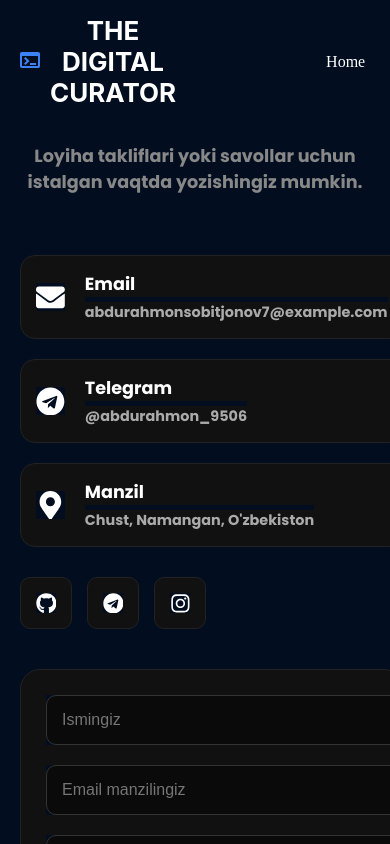
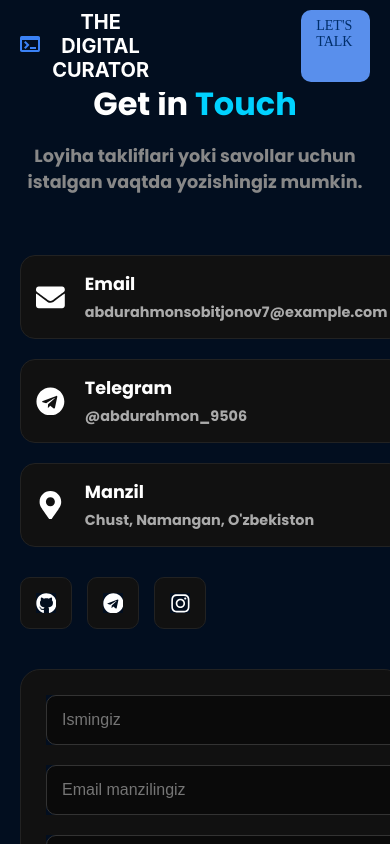
Before and after one commit to abdurahmon2204/my-first-portfolio, a React (Vite) app: page /contact in a window 390 px wide. Shown: the top 844 px of the page. Built offline with nearby package versions, Linux system fonts and the light colour scheme.

Commit message:
third commit

```diff
--- a/src/assets/Components/Navbar/Navbar.css
+++ b/src/assets/Components/Navbar/Navbar.css
@@ -33,14 +33,59 @@ text-transform: uppercase;
     padding: 15px 20px;
     position: fixed;
 }
-.talk{
- padding: 10px 20px ;
- background-color: #598fec;
- color: #002E6A;
- border-radius: 10px;
- border: none;
- cursor: pointer;
+.talk {
+    display: inline-block;
+    text-decoration: none;
+    padding: 10px 20px;
+    background-color: #598fec;
+    color: #002E6A;
+    border-radius: 10px;
+    border: none;
+    cursor: pointer;
+    transition: background-color 0.3s ease;
+  }
+
+  .talk:hover {
+    background-color: #86acec;
+  }
+
+
+  /* --- PLANSHEETLAR UCHUN (max-width: 1024px) --- */
+@media (max-width: 1024px) {
+    .nav-links {
+        gap: 25px; /* Masofa planshetda qisqaradi */
+    }
+    .navbar {
+        padding: 15px 3%;
+    }
 }
-.talk:hover{
-    background-color:#86acec ;
+
+/* --- TELEFONLAR UCHUN (max-width: 768px) --- */
+@media (max-width: 768px) {
+    .nav-links {
+        display: none; /* Odatda telefonda menyu yashiriladi (Hamburger menyu uchun) */
+    }
+
+    .navbar {
+        padding: 10px 20px;
+    }
+
+    .logo {
+        font-size: 20px; /* Logo biroz kichrayadi */
+    }
+
+    /* Agar telefonda ham linklar ko'rinishini xohlasang, display:flex qilib,
+       gap-ni juda kichik (masalan 10px) qilishing kerak. */
 }
+
+/* --- JUDA KICHIK TELEFONLAR UCHUN (max-width: 480px) --- */
+@media (max-width: 480px) {
+    .talk {
+        padding: 8px 15px; /* Tugma kichik ekranlarda sig'ishi uchun */
+        font-size: 14px;
+    }
+
+    .logo-box span {
+        display: none; /* Agar logo yonida matn bo'lsa, uni yashirish mumkin */
+    }
+}
--- a/src/assets/Pages/About/About.css
+++ b/src/assets/Pages/About/About.css
@@ -24,7 +24,7 @@
 .lead-text {
     color: #747070;
     font-size: 1.1rem;
-    background-color:#041022;
+    background-color:#020e1f;
 }
 
 
@@ -47,6 +47,9 @@
 .about-card p{
     background-color: #111;
 
+}
+.about-card b{
+    background-color: #111;
 }
 .about-card h3 {
     background: #111;
--- a/src/assets/Pages/About/About.jsx
+++ b/src/assets/Pages/About/About.jsx
@@ -24,7 +24,6 @@ const About = () => {
           </p>
         </div>
 
-        {/* 3. Yo'nalishlar (Skills) */}
         <div className="skills-grid">
           <div className="skill-box">
             <FaCode className="skill-icon" />
@@ -49,7 +48,6 @@ const About = () => {
         </div>
       </div>
 
-      {/* 4. Manifest bo'limi */}
       <section className="philosophy">
         <div className="philosophy-item">
           <h4>My Mission</h4>
--- a/src/assets/Pages/Contact/Contact.css
+++ b/src/assets/Pages/Contact/Contact.css
@@ -78,6 +78,7 @@
 .detail-icon {
     font-size: 1.8rem;
     color: #00d2ff;
+    background: #111111;
 }
 
 .detail-card h4 {
@@ -90,6 +91,9 @@
 .detail-card p {
     color: #aaaaaa;
     font-size: 0.9rem;
+    background: #111111;
+}
+.detail-card-links{
     background: #111111;
 }
 
@@ -116,7 +120,7 @@
 }
 
 .social-links-row a:hover {
-    background: #00d2ff;
+    background: #408797;
     color: #000000;
     border-color: #00d2ff;
     transform: translateY(-5px);
--- a/src/assets/Pages/Contact/Contact.jsx
+++ b/src/assets/Pages/Contact/Contact.jsx
@@ -6,29 +6,24 @@ import './Contact.css';
 const Contact = () => {
   const form = useRef();
 
-  // EmailJS-ni Public Key bilan ishga tushirish (Sizning kalitingiz)
   useEffect(() => {
     emailjs.init("ABZ8xK61QlyJhnSkh");
   }, []);
 
-  // Inputlarni boshqarish uchun holat
   const [formData, setFormData] = useState({
     user_name: '',
     user_email: '',
     message: ''
   });
 
-  // Input o'zgarganda ma'lumotni saqlash
   const handleChange = (e) => {
     const { name, value } = e.target;
     setFormData({ ...formData, [name]: value });
   };
 
-  // Xabarni yuborish funksiyasi
   const sendEmail = (e) => {
     e.preventDefault();
 
-    // Koddagi barcha ID-lar sizniki bilan almashtirildi
     emailjs.sendForm(
       'service_lojhil5',
       'template_h1x2nma',
@@ -38,7 +33,6 @@ const Contact = () => {
         console.log("Muvaffaqiyatli:", result.text);
         alert("Xabaringiz muvaffaqiyatli yuborildi! ✅");
 
-        // MAYDONLARNI TOZALASH
         setFormData({
           user_name: '',
           user_email: '',
@@ -59,11 +53,10 @@ const Contact = () => {
         </header>
 
         <div className="contact-wrapper">
-          {/* Chap taraf: Aloqa ma'lumotlari */}
           <div className="contact-details">
             <div className="detail-card">
               <FaEnvelope className="detail-icon" />
-              <div>
+              <div className='detail-card-links'>
                 <h4>Email</h4>
                 <p>abdurahmonsobitjonov7@example.com</p>
               </div>
@@ -71,7 +64,7 @@ const Contact = () => {
 
             <div className="detail-card">
               <FaTelegram className="detail-icon" />
-              <div>
+              <div className='detail-card-links'>
                 <h4>Telegram</h4>
                 <p>@abdurahmon_9506</p>
               </div>
@@ -79,7 +72,7 @@ const Contact = () => {
 
             <div className="detail-card">
               <FaMapMarkerAlt className="detail-icon" />
-              <div>
+              <div className='detail-card-links'>
                 <h4>Manzil</h4>
                 <p>Chust, Namangan, O'zbekiston</p>
               </div>
@@ -92,7 +85,6 @@ const Contact = () => {
             </div>
           </div>
 
-          {/* O'ng taraf: Ishlaydigan Forma */}
           <form className="contact-form" ref={form} onSubmit={sendEmail}>
             <div className="input-group">
               <input
--- a/src/assets/Pages/Projects/Projects.css
+++ b/src/assets/Pages/Projects/Projects.css
@@ -63,6 +63,7 @@
     font-size: 4rem;
     color: #00d2ff;
     opacity: 0.7;
+    background: #1a1a1a;
 }
 
 .project-info {
```
